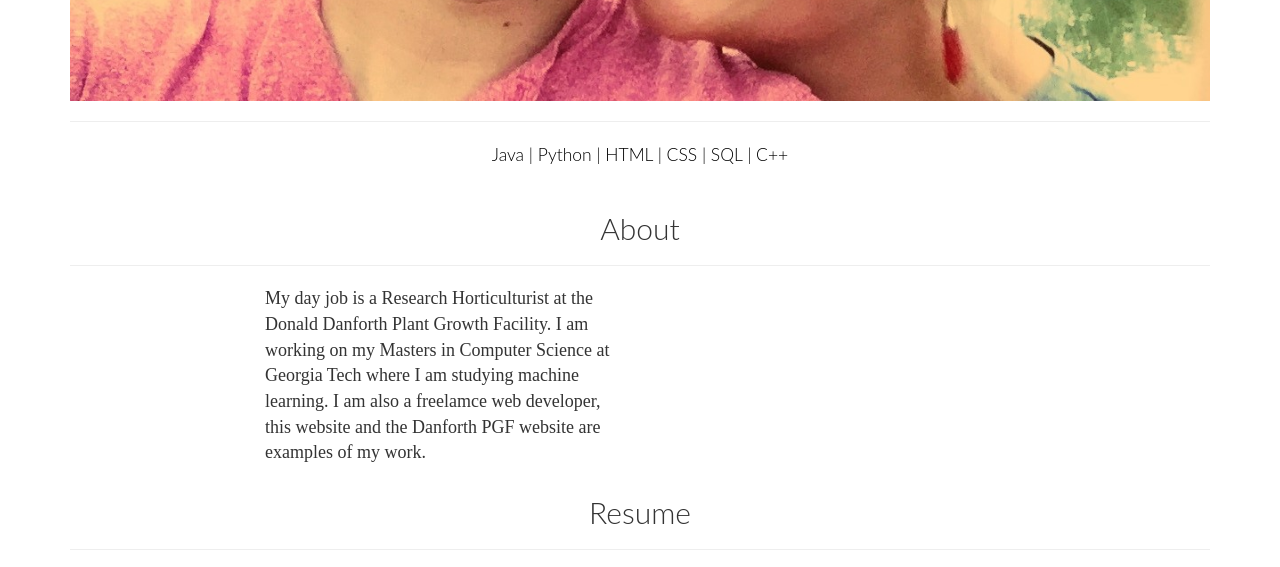
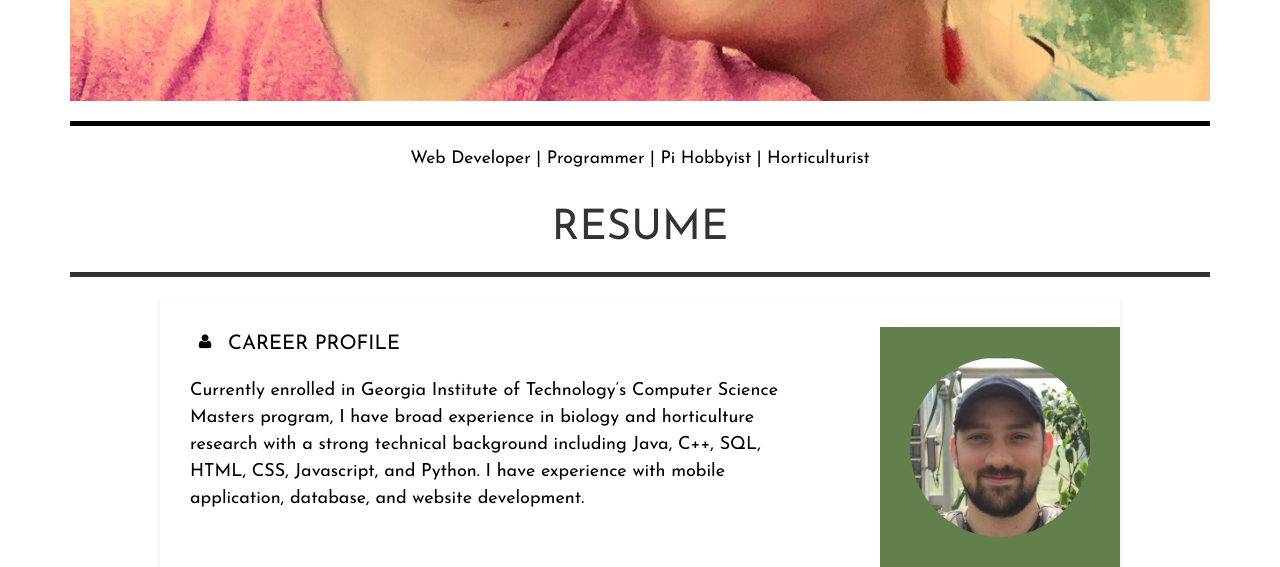
Before and after one commit to aboyher/aboyher.github.io, a website: page index.html in a window 1280 px wide. Shown: the part 610-1177 px from the top of the page. Drawn offline with nearby package versions, Linux system fonts and the light colour scheme; a web font is replaced by a local one.

Commit message:
Update index.html

```diff
--- a/index.html
+++ b/index.html
@@ -6,15 +6,15 @@
     <meta charset="utf-8">
     <meta http-equiv="X-UA-Compatible" content="IE=edge">
     <meta name="viewport" content="width=device-width, initial-scale=1">
-    <meta name="description" content="Web developer resume">
-    <meta name="author" content="Adam Boyher">
+    <meta name="description" content="">
+    <meta name="author" content="">
 
     <title>Adam Boyher</title>
 
-
+    <link rel="shortcut icon" href="favicon.ico">
    <link href="vendor/bootstrap/css/bootstrap.min.css" rel="stylesheet">
     <link href="vendor/font-awesome/css/font-awesome.min.css" rel="stylesheet" type="text/css">
-    <link href="css/cssbuild.css" rel="stylesheet">
+    <link href="css/mycustom.css" rel="stylesheet">
     <link href="css/resume.css" rel="stylesheet">
     <link href="https://fonts.googleapis.com/css?family=Bellefair|Josefin+Sans" rel="stylesheet">
 
@@ -48,9 +48,6 @@
                         <a href="#page-top"></a>
                     </li>
                     <li class="page-scroll">
-                        <a href="#about">About</a>
-                </li>
-                    <li class="page-scroll">
                         <a href="#resume">Resume</a>
                     </li>
                     <li class="page-scroll">
@@ -70,9 +67,8 @@
                 <div class="col-lg-12">
                     <img id="profilepic" class="img-responsive" src="img/clariandi.jpg" alt="" width="100%">
                     <div class="intro-text">
-
                         <hr class="line">
-                        <span class="skills">Java | Python | HTML | CSS | SQL | C++</span>
+                        <span class="skills">Web Developer | Programmer | Pi Hobbyist | Horticulturist</span>
                     </div>
                 </div>
             </div>
@@ -81,23 +77,6 @@
 
 
     <!-- About Section -->
-    <section class="success" id="about">
-        <div class="container">
-            <div class="row">
-                <div class="col-lg-12 text-center">
-                    <h2>About</h2>
-                    <hr class="line">
-                </div>
-            </div>
-            <div class="row">
-                <div class="col-lg-4 col-lg-offset-2">
-                    <p>My day job is a Research Horticulturist at the Donald Danforth Plant Growth Facility. I am working on my Masters in Computer Science at Georgia Tech where I am studying machine learning. I am also a freelamce web developer, this website and the Danforth PGF website are examples of my work.</p>
-                </div>
-
-            </div>
-        </div>
-    </section>
-
 
     <!-- Resume  Section -->
     <section class="resume" id="resume">
@@ -146,10 +125,11 @@
                             <ul class="list-unstyled interests-list">
                                 <li>Computers</li>
                                 <li>Movies</li>
-                                <li>Clarissa Blumenhagen</li>
                                 <li>Plants</li>
                                 <li>Science Fiction</li>
                                 <li>Hockey</li>
+                                <li>Podcasts</li>
+                                <li>D&D</li>
                             </ul>
                         </div>
                 </div>
@@ -161,7 +141,7 @@
                             </div>
                     </section>
                     <section class="section experiences-section">
-                            <h2 class="section-title"><i class="fa fa-briefcase"></i>Experiences</h2>
+                            <h2 class="section-title"><i class="fa fa-briefcase"></i>Experience</h2>
                             <div class="item">
                                 <div class="meta">
                                     <div class="upper-row">
```
